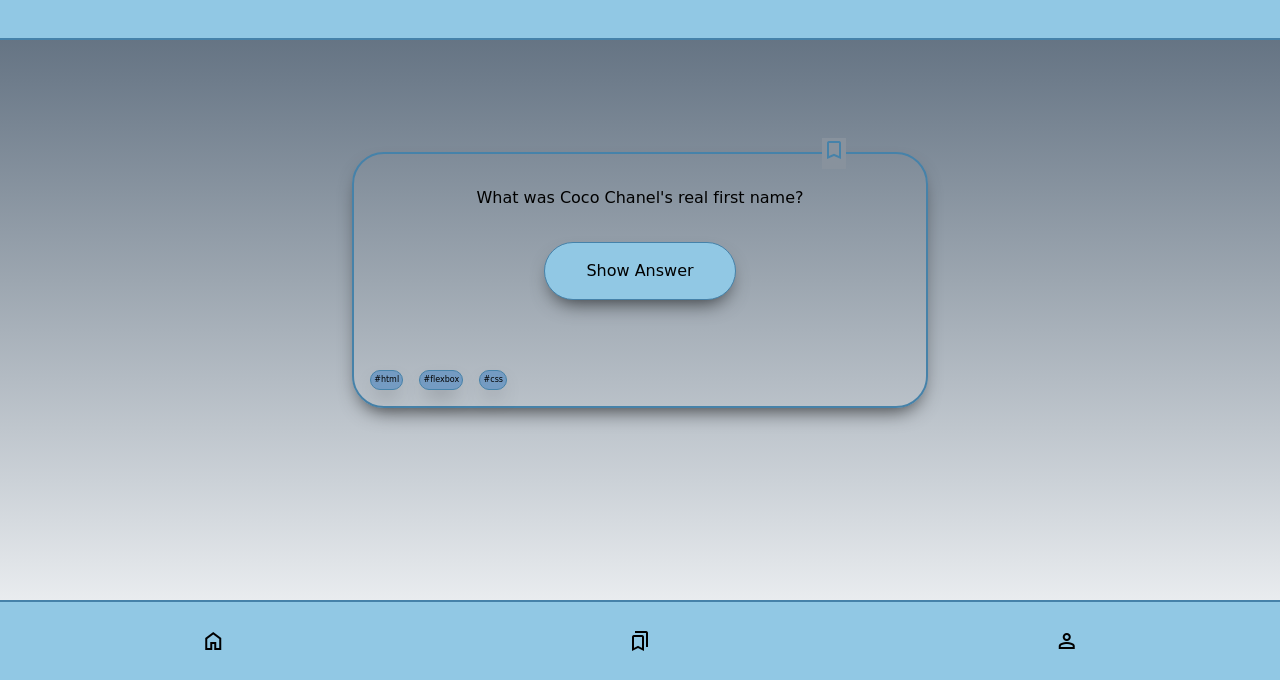
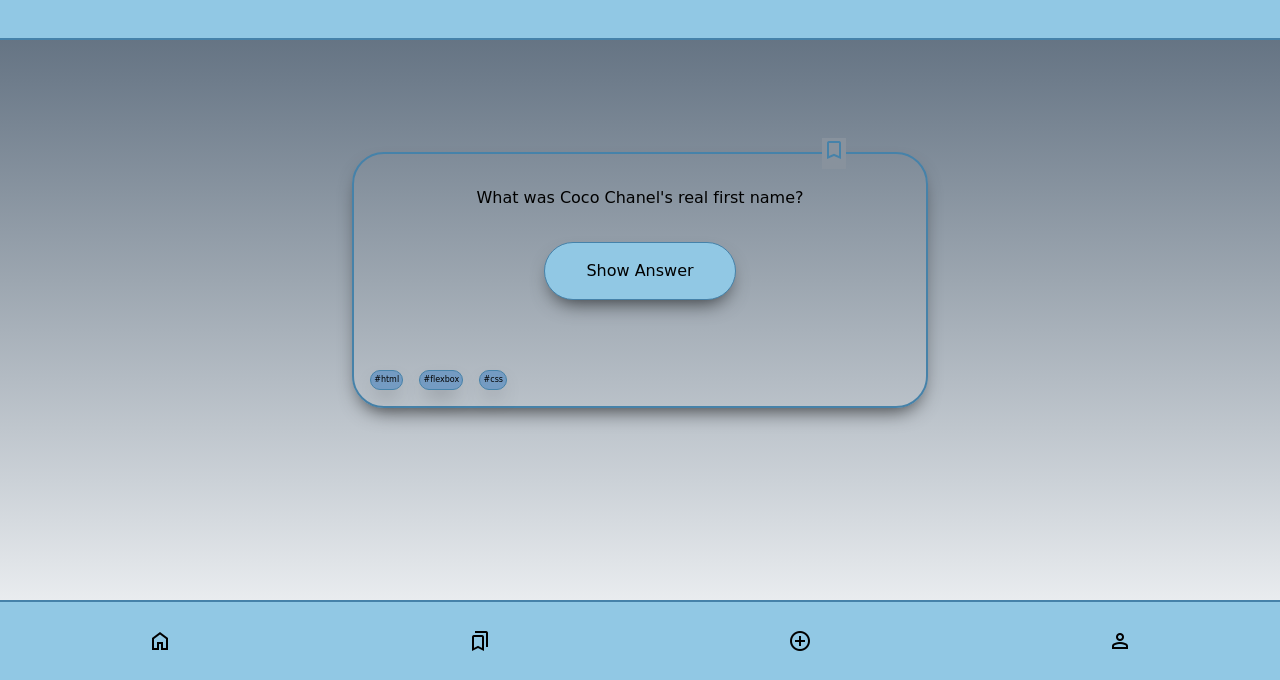
Before and after one commit to abaibik/web-exercises, a plain HTML site: page index.html in a window 1280 px wide. Shown: the part 120-800 px from the top of the page. Drawn offline with nearby package versions, Linux system fonts and the light colour scheme; a web font is replaced by a local one.

Commit message:
add icon in footer for form

```diff
--- a/css/global.css
+++ b/css/global.css
@@ -80,7 +80,7 @@ footer {
 }
 
 .big-icon-wrapper {
-  width: calc(100% / 3);
+  width: calc(100% / 4);
   height: 100%;
   display: grid;
   place-items: center;
--- a/index.html
+++ b/index.html
@@ -51,15 +51,19 @@
     </main>
 
     <footer>
-      <a href="#" class="big-icon-wrapper"
+      <a class="big-icon-wrapper"
         ><span class="material-symbols-outlined"> home </span></a
       >
 
-      <a href="#" class="big-icon-wrapper"
+      <a class="big-icon-wrapper"
         ><span class="material-symbols-outlined"> bookmarks </span></a
       >
 
-      <a href="#" class="big-icon-wrapper"
+      <a class="big-icon-wrapper"
+        ><span class="material-symbols-outlined"> add_circle </span></a
+      >
+
+      <a class="big-icon-wrapper"
         ><span class="material-symbols-outlined"> person </span></a
       >
     </footer>
```
